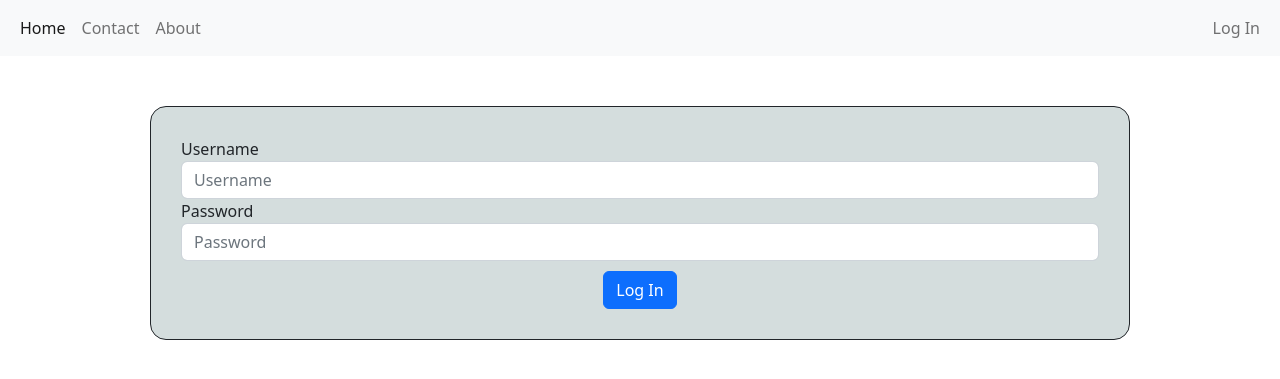
After one commit to MOSA96/gbt_project, a Django app: page /home/login/ in a window 1280 px wide. The commit adds this page. Shown: the top 379 px of the page. Run offline with Django 4.2, Linux system fonts and the light colour scheme; some libraries are stand-ins or nearby versions.

Commit message:
add nav profile reaction

```diff
--- a/core/static/css/styles.css
+++ b/core/static/css/styles.css
@@ -17,3 +17,36 @@
     -ms-transform: translateY(-50%);
     transform: translateY(-50%);
   }
+
+.signup-form {
+    background-color: rgb(212, 221, 221);
+}
+
+.log-border {
+    border: 1px;
+    border-radius: 16px;
+    border-style: solid;
+}
+
+.log-padding {
+    padding: 30px;
+    margin-top: 50px;
+    margin-bottom: 50px;
+    margin-right: 150px;
+    margin-left: 150px;
+}
+
+input {
+    outline: none;
+}
+
+.form-control:focus {
+    border-color: #000000;
+    box-shadow: 0 0 0 0.2rem rgba(90, 125, 98, 0.25);
+}
+
+.center-button {
+    text-align: center;
+    margin-top: 10px;
+
+}
--- a/core/templates/base.html
+++ b/core/templates/base.html
@@ -19,7 +19,7 @@
 <body>
     <nav class="navbar navbar-expand-lg bg-light">
         <div class="container-fluid">
-            <ul class="navbar-nav">
+            <ul class="navbar-nav mr-auto">
                 <li class="nav-item">
                     <a class="nav-link active" aria-current="page" href="{% url 'home' %}">Home</a>
                 </li>
@@ -30,6 +30,17 @@
                     <a class="nav-link" href="{% url 'about' %}">About</a>
                 </li>
             </ul>
+            <ul class="navbar-nav mr-auto">
+                {% if request.user.is_authenticated %}
+                <li>
+                    <a class="nav-link">Profile</a>
+                </li>
+                {% else %}
+                <li>
+                    <a class="nav-link" href="{% url 'login' %}">Log In</a>
+                </li>
+                {% endif %}
+            </ul>
         </div>
     </nav>
     {% block content %}{% endblock content %}
--- a/core/templates/home.html
+++ b/core/templates/home.html
@@ -15,11 +15,11 @@ Home Page
             </div>
         </div>
         <div style="text-align:center;">
-          <button class="btn btn-primary btn-lg" type="button">Register</button>
+            <a href="{% url 'signup' %}" class="btn btn-primary btn-lg active" role="button" aria-pressed="true">Sign Up</a>
         </div>
         <br>
         <div style="text-align: center;">
-          <p>Already have an account? <a href="#">Log In</a></p>
+            <p>Already have an account? <a href="{% url 'login' %}">Log In</a></p>
         </div>
 
     </div>
--- /dev/null
+++ b/core/templates/login.html
@@ -0,0 +1,29 @@
+{% extends "base.html" %}
+
+{% block title %}
+Log In
+{% endblock title %}
+
+{% block content %}
+<div>
+    <form class="signup-form log-padding log-border" action="." method="POST">
+        {% csrf_token %}
+        {% if login_errors %}
+        <div class="alert alert-danger mt-3 mb-3" role="alert">
+            {{ login_errors }}
+        </div>
+        {% endif %}
+        <div class="form-group">
+            <label for="username">Username</label>
+            <input type="text" class="form-control" name="username" placeholder="Username">
+        </div>
+        <div class="form-group">
+            <label for="password">Password</label>
+            <input type="text" class="form-control" name="password" placeholder="Password">
+        </div>
+        <div class="center-button">
+            <button type="submit" class="btn btn-primary">Log In</button>
+        </div>
+    </form>
+</div>
+{% endblock content %}
--- a/core/urls.py
+++ b/core/urls.py
@@ -5,5 +5,7 @@ from . import views
 urlpatterns = [
     path('', views.home, name='home'),
     path('about/', views.about, name='about'),
-    path('contact/', views.contact, name='contact')
+    path('contact/', views.contact, name='contact'),
+    path('signup/', views.signup, name='signup'),
+    path('login/', views.loginview, name='login')
 ]
--- a/core/views.py
+++ b/core/views.py
@@ -1,7 +1,9 @@
-from django.shortcuts import render
+from django.shortcuts import render, redirect
 from dishes.models import User
+from django.contrib.auth import authenticate, login, logout
 
 
+#Core views
 def home(request):
     """View function for home page"""
     num_user = User.objects.all().count()
@@ -18,3 +20,33 @@ def about(request):
 
 def contact(request):
     return render(request, 'contact.html')
+
+
+#Log In views
+def signup(request):
+    return render(request, 'signup.html')
+
+
+def loginview(request):
+    if request.method == 'POST':
+        username = request.POST.get('username')
+        password = request.POST.get('password')
+        if username and password:
+            user = authenticate(request, username=username, password=password )
+            if user is not None and user.is_active and user.check_password:
+                login(request, user)
+                return redirect('home')
+            else:
+                login_errors = 'Invalid User or Password'
+                return render(request, 'login.html', {'login_erros': login_errors})
+        else:
+            if request.user and request.user.is_authenticated:
+                return redirect('home')
+
+    return render(request, 'login.html')
+
+
+def logout(request):
+    if request.user:
+        logout(request)
+    return redirect('home')
```
Also changed, not shown: core/templates/signup.html (added, +21 -0 lines). Lines whose indentation alone changed are shown as unchanged.
